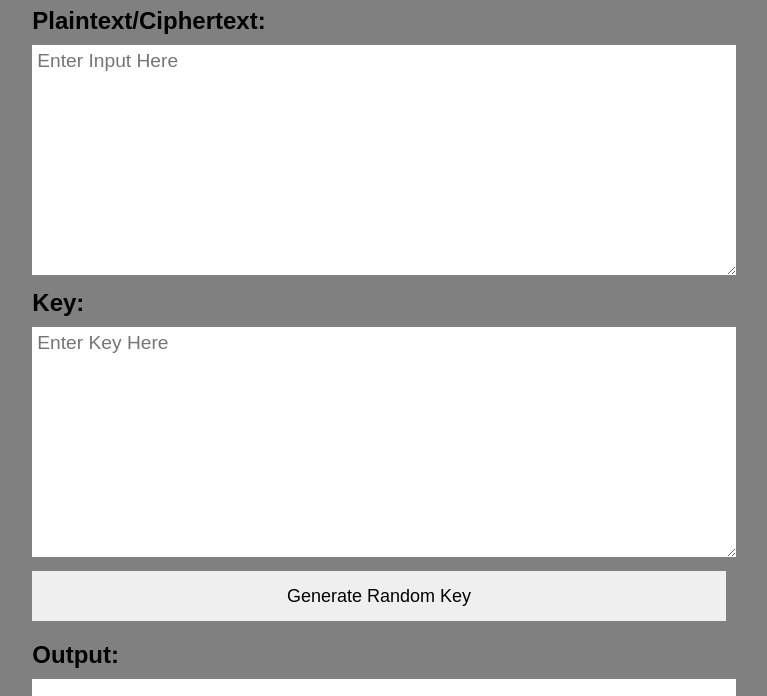
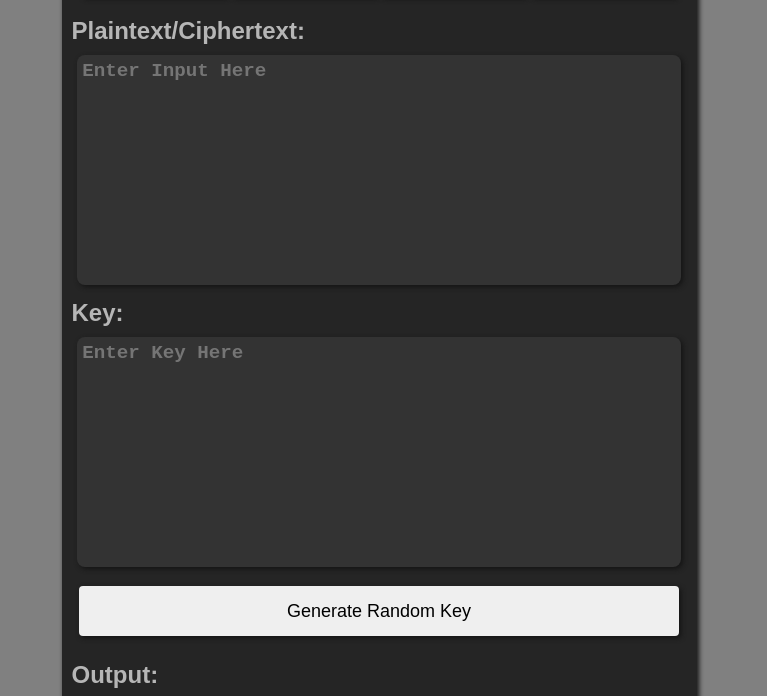
Before and after one commit to Archaversine/ShrubCrypt, a plain HTML site: page index.html in a window 1280 px wide. Shown: the part 180-876 px from the top of the page, without its empty margins (261-1028 px from the left). Drawn offline with Linux system fonts and the light colour scheme.

Commit message:
Style Update

```diff
--- a/index.html
+++ b/index.html
@@ -20,11 +20,11 @@
 
             <div class="body">
                 <h2>Plaintext/Ciphertext:</h2>
-                <textarea id="input_text" cols="50" rows="10" placeholder="Enter Input Here"></textarea>
+                <textarea id="input_text" cols="50" rows="10" placeholder="Enter Input Here" spellcheck="false"></textarea>
 
                 <h2>Key:</h2>
-                <textarea id="input_key" cols="50" rows="10" placeholder="Enter Key Here"></textarea><p></p>
-                <button id="buttonRand" onclick='generateRandomKeyButtonPress()'>Generate Random Key</button>
+                <textarea id="input_key" cols="50" rows="10" placeholder="Enter Key Here" spellcheck="false"></textarea><p></p>
+                <button id="buttonRand" onclick='generateRandomKeyButtonPress()' spellcheck="false">Generate Random Key</button>
 
                 <h2>Output:</h2>
                 <textarea readonly id="output_text" cols="50" rows="10"></textarea>
--- a/style.css
+++ b/style.css
@@ -1,6 +1,6 @@
 *
 {
-    font-family: sans-serif;
+    font-family: Arial, Helvetica, sans-serif;
     margin: 0;
     padding: 0;
 }
@@ -18,51 +18,70 @@ body
     display: flex;
     flex-direction: column;
     margin-top: 50px;
+    margin-bottom: 50px;
     text-align: center;
+    background-color: rgb(37, 37, 37);
+    border-radius: 8px;
+    box-shadow: 2px 2px 5px rgb(20, 20, 20);
+    padding: 5px;
 }
 
 .container h1
 {
+    margin-top: 5px;
     margin-bottom: 20px;
+    margin-left: 5px;
+    color: rgb(182, 182, 182);
 }
 
 .container h2
 {
     text-align: left;
-    margin: 10px auto;
+    margin: 10px 5px;
+    color: rgb(182, 182, 182);
 }
 
 .container .controls
 {
-    width: 100%;
+    width: 97%;
     margin: 10px auto;
 }
 
 .container button
 {
-    width: 170px;
+    width: 145px;
     height: 50px;
     font-size: 18px;
     border: none;
+    border-radius: 4px;
     outline: none;
+    box-shadow: 2px 2px 5px #141414;
 }
 
 .container #buttonRand
 {
-    width: 100%;
-    margin: 10px auto;
+    width: 96%;
+    margin: 15px auto;
 }
 
 .container textarea
 {
-    width: 100%;
+    width: 95%;
     font-size: larger;
     border: none;
+    border-radius: 8px;
     outline: none;
     padding: 5px;
+    background-color: rgb(51, 51, 51);
+    color: rgb(209, 209, 209);
+    resize: none;
+    box-shadow: 2px 2px 5px rgb(20, 20, 20);
+    font-family: 'Courier New', Courier, monospace;
+    font-weight: bold;
 }
 
 .container #author
 {
     margin: 10px auto;
+    color: gray;
 }
```
